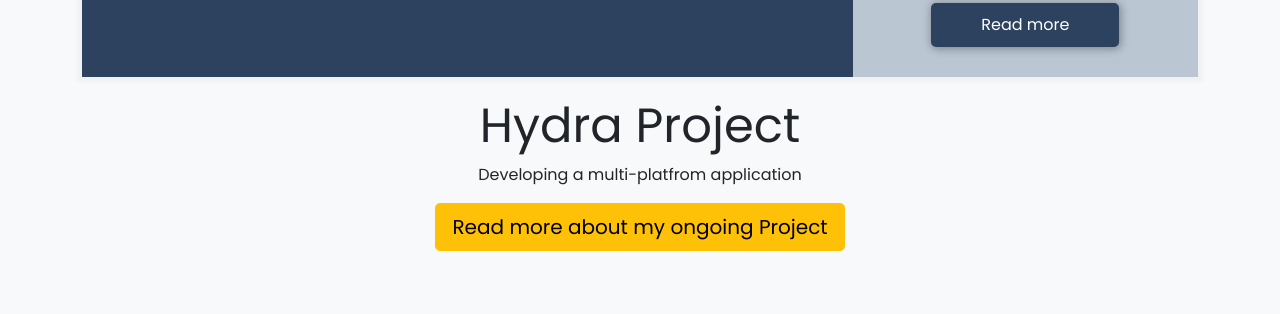
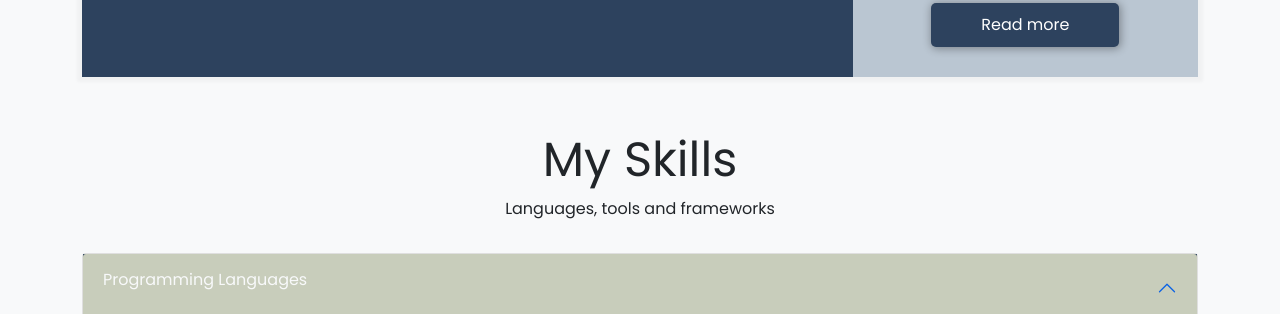
Before and after one commit to AndreasStavropoulos/volta76.github.io, a plain HTML site: page index.html in a window 1280 px wide. Shown: the part 968-1282 px from the top of the page. Drawn offline with nearby package versions, Linux system fonts and the light colour scheme; a web font is replaced by a local one.

Commit message:
project out

```diff
--- a/index.html
+++ b/index.html
@@ -194,7 +194,7 @@
     </p>
 
     <!--Project-->
-    <section class="projects" id="myprojects">
+    <!-- <section class="projects" id="myprojects">
       <div class="container">
         <div class="row justify-content-center">
           <div class="col-md-9 col-lg-6 text-center mb-3">
@@ -211,7 +211,7 @@
           </div>
         </div>
       </div>
-    </section>
+    </section> -->
 
     <!--Skills-->
     <section class="skills" id="myskills">
```
